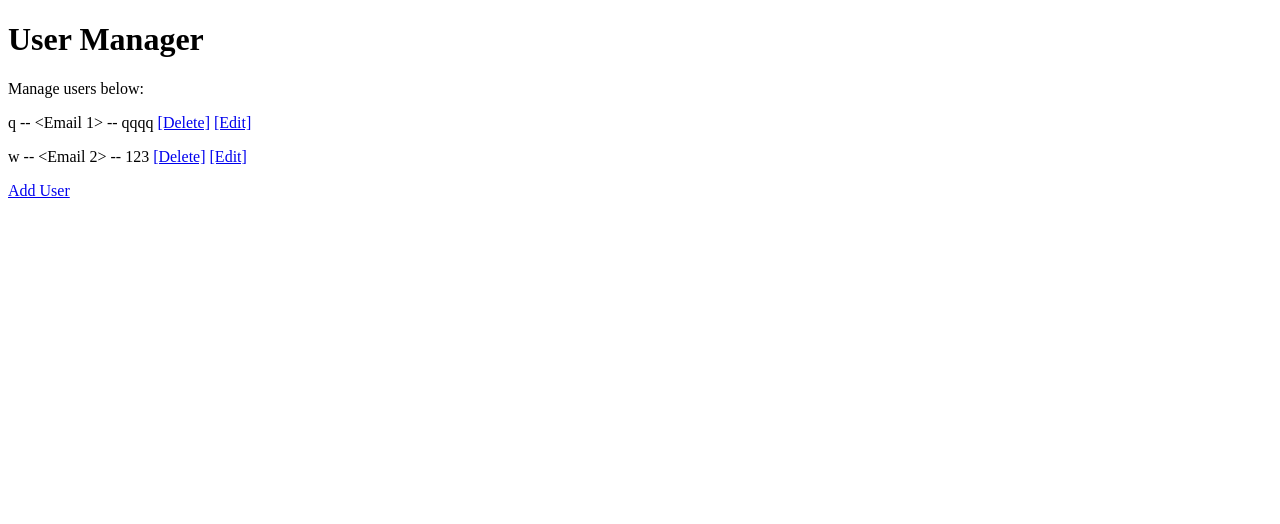
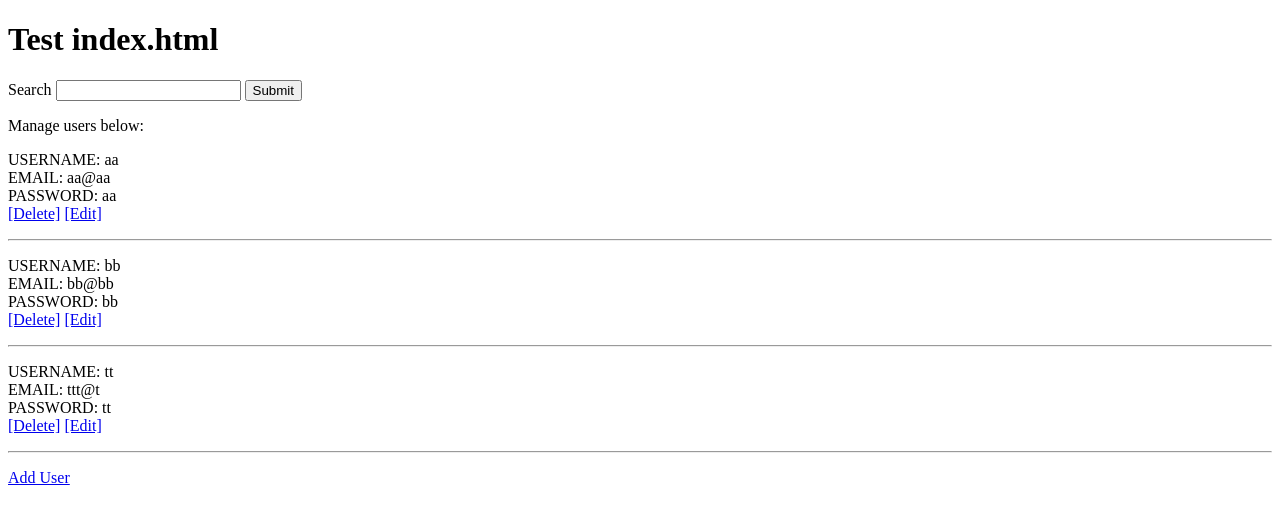
Before and after one commit to robclearyteach/UCDPA_db_notes, a Flask app: page / in a window 1280 px wide. Shown: the top 524 px of the page. Run offline with Flask 3, Linux system fonts and the light colour scheme; data comes from the database, SQL or seed files in the repository; both versions use the stored data as it was after the commit.

Commit message:
update latest version

```diff
--- a/flask_demo_app/app.py
+++ b/flask_demo_app/app.py
@@ -11,8 +11,41 @@ with app.app_context():
 
 @app.route("/")
 def index():
-    user_data = db.session.execute( db.select(User).order_by(User.username) ).scalars()
-    return render_template("index.html", users=user_data)
+    users_from_db = db.session.query(User).all()
+    return render_template('index.html', users=users_from_db)
+#Welcome back...
+
+@app.route("/search_user", methods= ["POST"])
+def search_username():
+    search_term = request.form.get('search') #'aa'
+    user_found = db.session.query(User) \
+                            .filter(User.username == search_term) \
+                            .all()
+    return render_template('index.html', users=user_found)
+
+
+
+
+
+
+
+
+
+
+
+
+
+
+
+
+
+
+
+
+
+
+
+
 
 @app.route("/user_form")
 def user_form():
--- a/flask_demo_app/config.py
+++ b/flask_demo_app/config.py
@@ -3,9 +3,9 @@ import os
 # For production: use secret key:
 # To generate:
 # python -c "import secrets;print(secrets.token_hex())"
-SECRET_KEY = os.getenv('SECRET_KEY', 'replace with generated key here')
+# SECRET_KEY = os.getenv('SECRET_KEY', 'replace with generated key here')
 
-SQLALCHEMY_DATABASE_URI = "sqlite:///project.db"
+SQLALCHEMY_DATABASE_URI = "sqlite:///sale_x.db"
 
 """
 #WAY2:
--- a/flask_demo_app/templates/base.html
+++ b/flask_demo_app/templates/base.html
@@ -3,7 +3,7 @@
 <head>
     <meta charset="UTF-8">
     <meta name="viewport" content="width=device-width, initial-scale=1.0">
-    <title>Document</title>
+    <title>XXX</title>
 </head>
 <body>
     {% block content %}
--- a/flask_demo_app/templates/index.html
+++ b/flask_demo_app/templates/index.html
@@ -2,13 +2,24 @@
 
 {% block content %}
 
-    <h1>User Manager</h1>
+    <h1>Test index.html</h1>
+    <form action="{{ url_for('search_username')}}" method="POST">
+        <label for="search">Search</label>
+        <input type="text" id="search" name="search">
+
+        <button type="submit">Submit</button>
+    </form>
+
     <p>Manage users below:</p>
     {% for user in users %}
-        <p> {{user.username}} -- {{user.emails[0]}} -- {{user.password}}
+        <p> USERNAME: {{user.username}} <br>
+            {%for email in user.emails%}
+                EMAIL: {{email.email}} <br>
+            {% endfor %}
+            PASSWORD: {{user.password}} <br>
             <a href="{{url_for('user_delete', user_id=user.id)}}">[Delete]</a>
-            <!-- <a href="{{url_for('user_edit', user_id=user.id)}}">[Edit]</a> -->
             <a href="{{url_for('user_edit', user_id=user.id)}}">[Edit]</a>
+            <hr>
         </p>
     {% endfor%}
 
```
Also changed, not shown: flask_demo_app/instance/sale_x.db (added).
